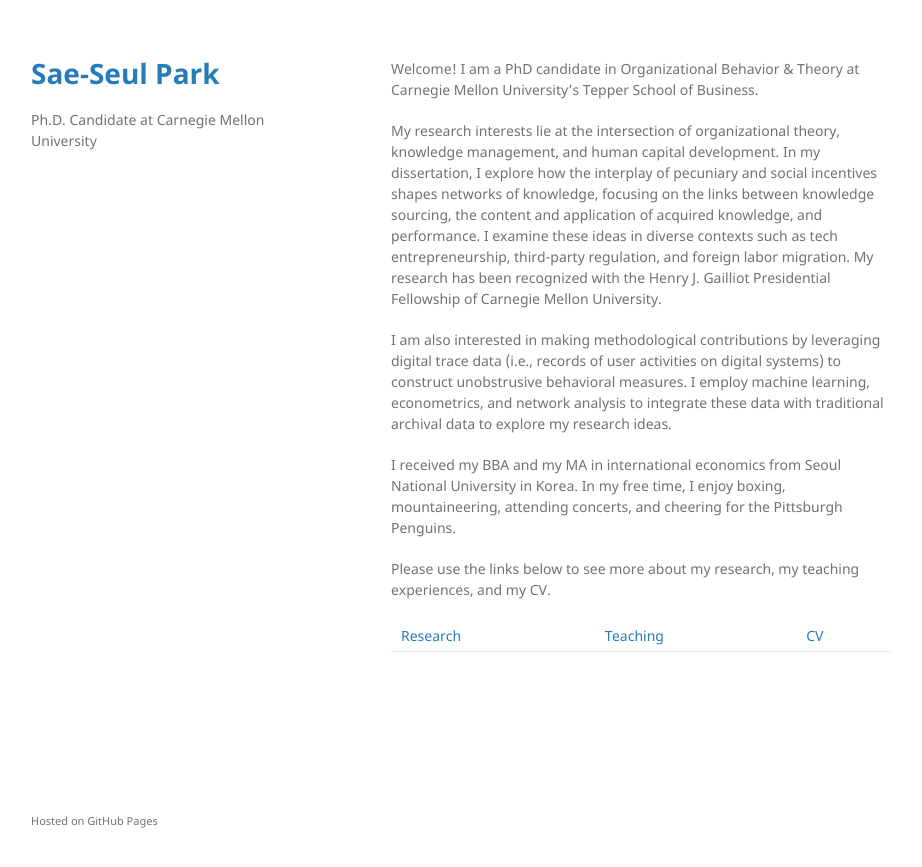
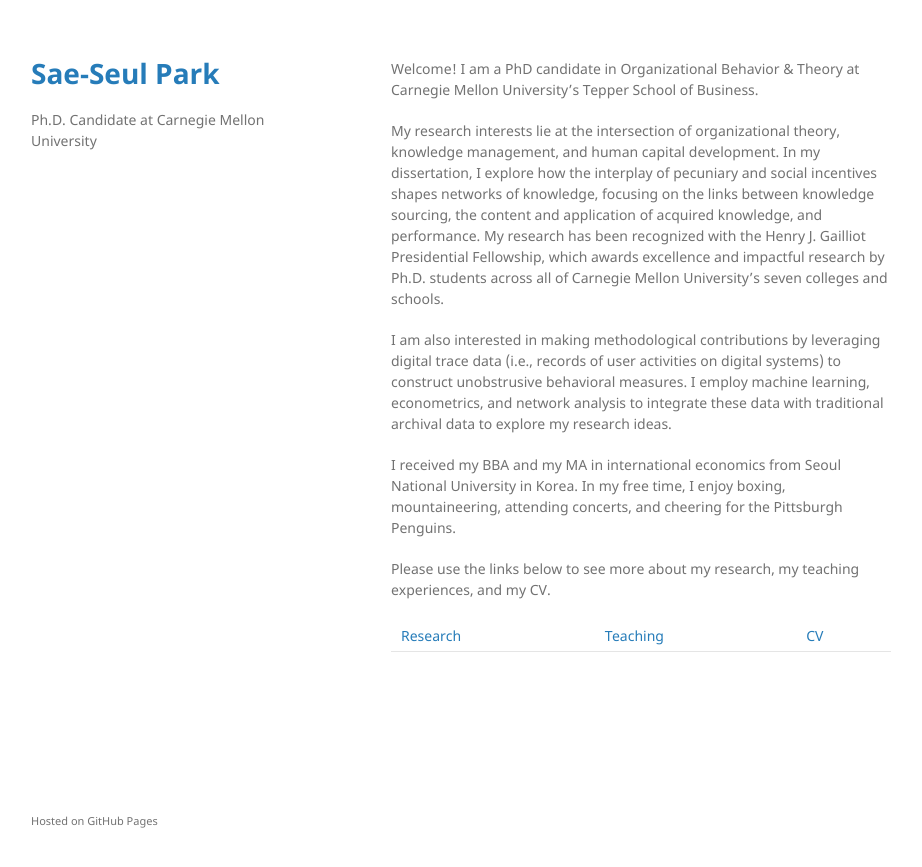
Before and after one commit to saepark/saepark.github.io, a Jekyll site: the page built from index.md, in a window 1280 px wide. Shown: the top 867 px of the page, without its empty margins (179-1101 px from the left). Built offline with Jekyll 4.4.1, drawn with Linux system fonts in a browser that asks for light colours; our own code applies the rules of GitHub Pages for plain Markdown files.

Commit message:
Update index.md

```diff
--- a/index.md
+++ b/index.md
@@ -1,6 +1,6 @@
 Welcome! I am a PhD candidate in Organizational Behavior & Theory at Carnegie Mellon University's Tepper School of Business.
 
-My research interests lie at the intersection of organizational theory, knowledge management, and human capital development. In my dissertation, I explore how the interplay of pecuniary and social incentives shapes networks of knowledge, focusing on the links between knowledge sourcing, the content and application of acquired knowledge, and performance. I examine these ideas in diverse contexts such as tech entrepreneurship, third-party regulation, and foreign labor migration. My research has been recognized with the Henry J. Gailliot Presidential Fellowship of Carnegie Mellon University.
+My research interests lie at the intersection of organizational theory, knowledge management, and human capital development. In my dissertation, I explore how the interplay of pecuniary and social incentives shapes networks of knowledge, focusing on the links between knowledge sourcing, the content and application of acquired knowledge, and performance. My research has been recognized with the Henry J. Gailliot Presidential Fellowship, which awards excellence and impactful research by Ph.D. students across all of Carnegie Mellon University's seven colleges and schools.
 
 I am also interested in making methodological contributions by leveraging digital trace data (i.e., records of user activities on digital systems) to construct unobstrusive behavioral measures. I employ machine learning, econometrics, and network analysis to integrate these data with traditional archival data to explore my research ideas.
 
```
